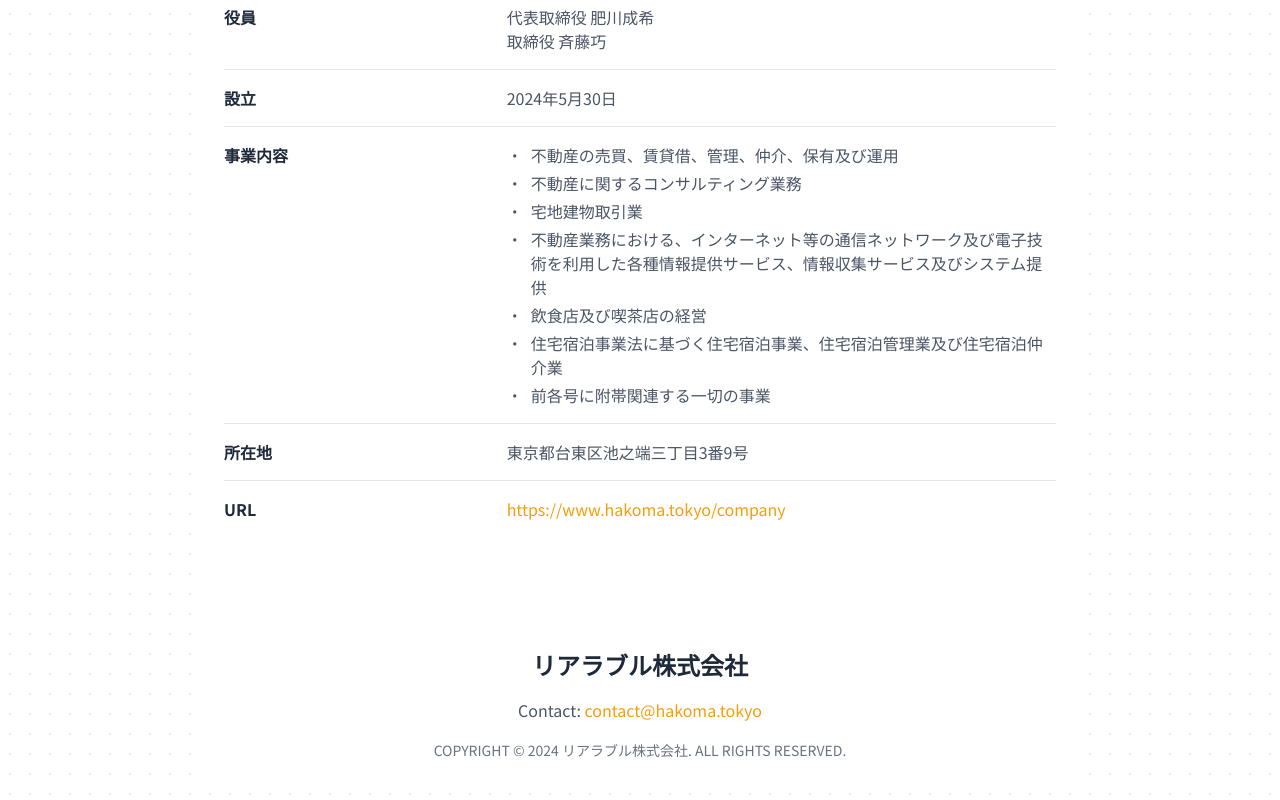
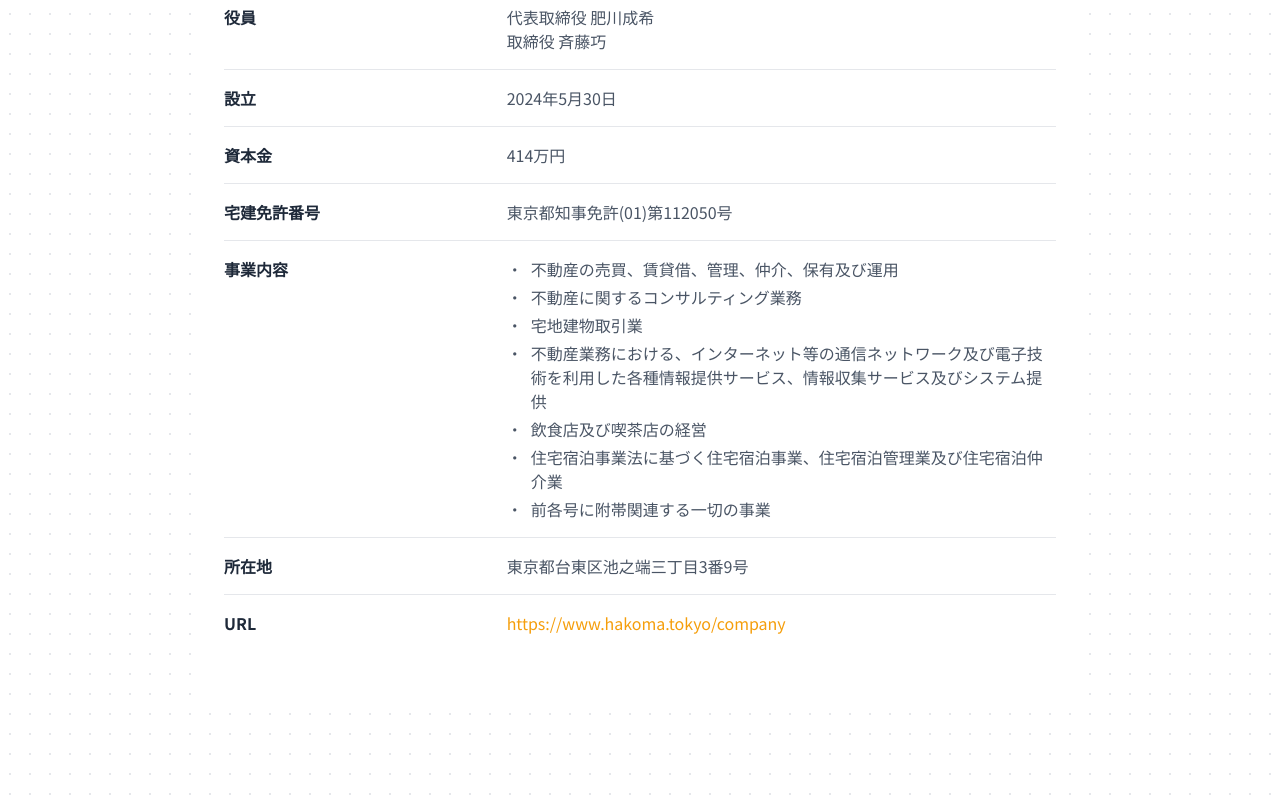
Before and after one commit to realable-Inc/realable-hp, a Next.js app: page /company in a window 1280 px wide. Shown: the part 420-1220 px from the top of the page. Built offline with nearby package versions, Linux system fonts and the light colour scheme.

Commit message:
会社概要修正

```diff
--- a/src/components/CompanySection/CompanyDetails.tsx
+++ b/src/components/CompanySection/CompanyDetails.tsx
@@ -2,7 +2,7 @@
 
 export default function CompanyDetails() {
   return (
-    <div className="max-w-4xl mx-auto bg-white min-h-screen">
+    <div className="max-w-4xl mx-auto bg-white">
       {/* Main Content */}
       <div className="px-8 py-12">
         <div className="space-y-0">
@@ -25,6 +25,18 @@ export default function CompanyDetails() {
           <div className="grid grid-cols-3 gap-4 py-4 border-b border-gray-200">
             <dt className="font-semibold text-gray-800 text-base">設立</dt>
             <dd className="text-gray-600 text-base col-span-2">2024年5月30日</dd>
+          </div>
+
+          {/* 資本金 */}
+          <div className="grid grid-cols-3 gap-4 py-4 border-b border-gray-200">
+            <dt className="font-semibold text-gray-800 text-base">資本金</dt>
+            <dd className="text-gray-600 text-base col-span-2">414万円</dd>
+          </div>
+
+          {/* 宅建免許番号 */}
+          <div className="grid grid-cols-3 gap-4 py-4 border-b border-gray-200">
+            <dt className="font-semibold text-gray-800 text-base">宅建免許番号</dt>
+            <dd className="text-gray-600 text-base col-span-2">東京都知事免許(01)第112050号</dd>
           </div>
 
           {/* 事業内容 */}
@@ -81,19 +93,6 @@ export default function CompanyDetails() {
           </div>
         </div>
       </div>
-
-
-      {/* Footer */}
-      <div className="mt-16 text-center space-y-4 pb-8">
-        <div className="text-2xl font-bold text-gray-800">リアラブル株式会社</div>
-        <div className="text-gray-600">
-          <span>Contact: </span>
-          <a href="mailto:contact@hakoma.tokyo" className="text-orange-500 hover:underline">contact@hakoma.tokyo</a>
-        </div>
-        <div className="text-sm text-gray-500">
-          COPYRIGHT © 2024 リアラブル株式会社. ALL RIGHTS RESERVED.
-        </div>
-      </div>
     </div>
   );
 }
```
